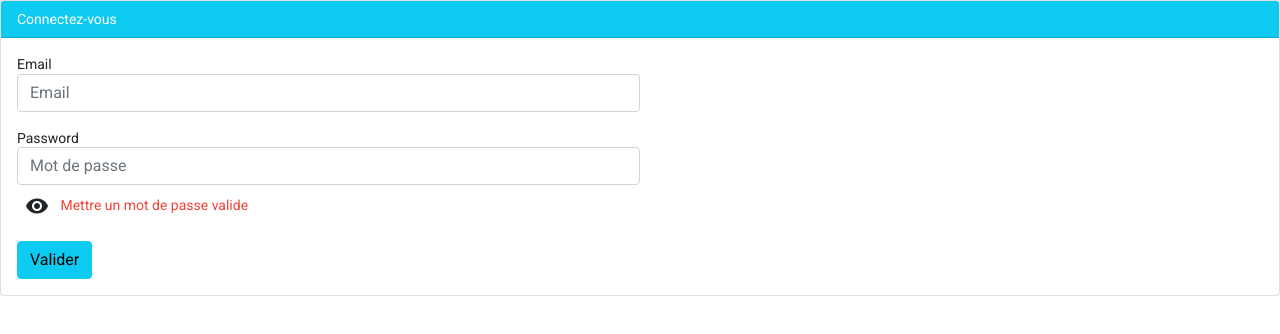
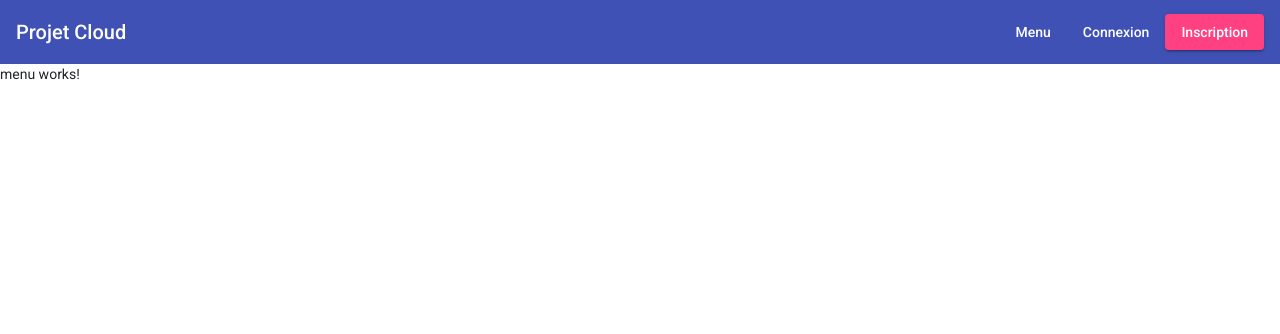
Before and after one commit to mazurekevin/ProjetCloud, an Angular app: page /Menu in a window 1280 px wide. Shown: the top 334 px of the page. Built offline with nearby package versions, Linux system fonts and the light colour scheme.

Commit message:
Toolbar et menu

```diff
--- a/src/app/app.component.html
+++ b/src/app/app.component.html
@@ -1,2 +1,2 @@
-
-<app-login></app-login>
+<app-navbar></app-navbar>
+<router-outlet></router-outlet>
--- /dev/null
+++ b/src/app/menu/menu.component.html
@@ -0,0 +1 @@
+<p>menu works!</p>
--- /dev/null
+++ b/src/app/menu/menu.component.ts
@@ -0,0 +1,15 @@
+import { Component, OnInit } from '@angular/core';
+
+@Component({
+  selector: 'app-menu',
+  templateUrl: './menu.component.html',
+  styleUrls: ['./menu.component.css']
+})
+export class MenuComponent implements OnInit {
+
+  constructor() { }
+
+  ngOnInit(): void {
+  }
+
+}
--- /dev/null
+++ b/src/app/navbar/navbar.component.css
@@ -0,0 +1,3 @@
+.spacer{
+  flex: 1 1 auto
+}
--- /dev/null
+++ b/src/app/navbar/navbar.component.html
@@ -0,0 +1,14 @@
+<mat-toolbar color="primary">
+  <span>Projet Cloud</span>
+
+  <div class="spacer"></div>
+
+
+  <a mat-button routerLink="Menu">Menu</a>
+  <a mat-button routerLink="Connexion">Connexion</a>
+  <a mat-raised-button routerLink="Inscription" color="accent">Inscription</a>
+
+
+
+
+</mat-toolbar>
--- /dev/null
+++ b/src/app/navbar/navbar.component.ts
@@ -0,0 +1,15 @@
+import { Component, OnInit } from '@angular/core';
+
+@Component({
+  selector: 'app-navbar',
+  templateUrl: './navbar.component.html',
+  styleUrls: ['./navbar.component.css']
+})
+export class NavbarComponent implements OnInit {
+
+  constructor() { }
+
+  ngOnInit(): void {
+  }
+
+}
```
Also changed, not shown: src/app/app-routing.module.ts (added, +23 -0 lines), src/app/app.module.ts (+10 -3 lines), src/app/menu/menu.component.css (added), 2 other files (tests, documents, lock files or other folders).
